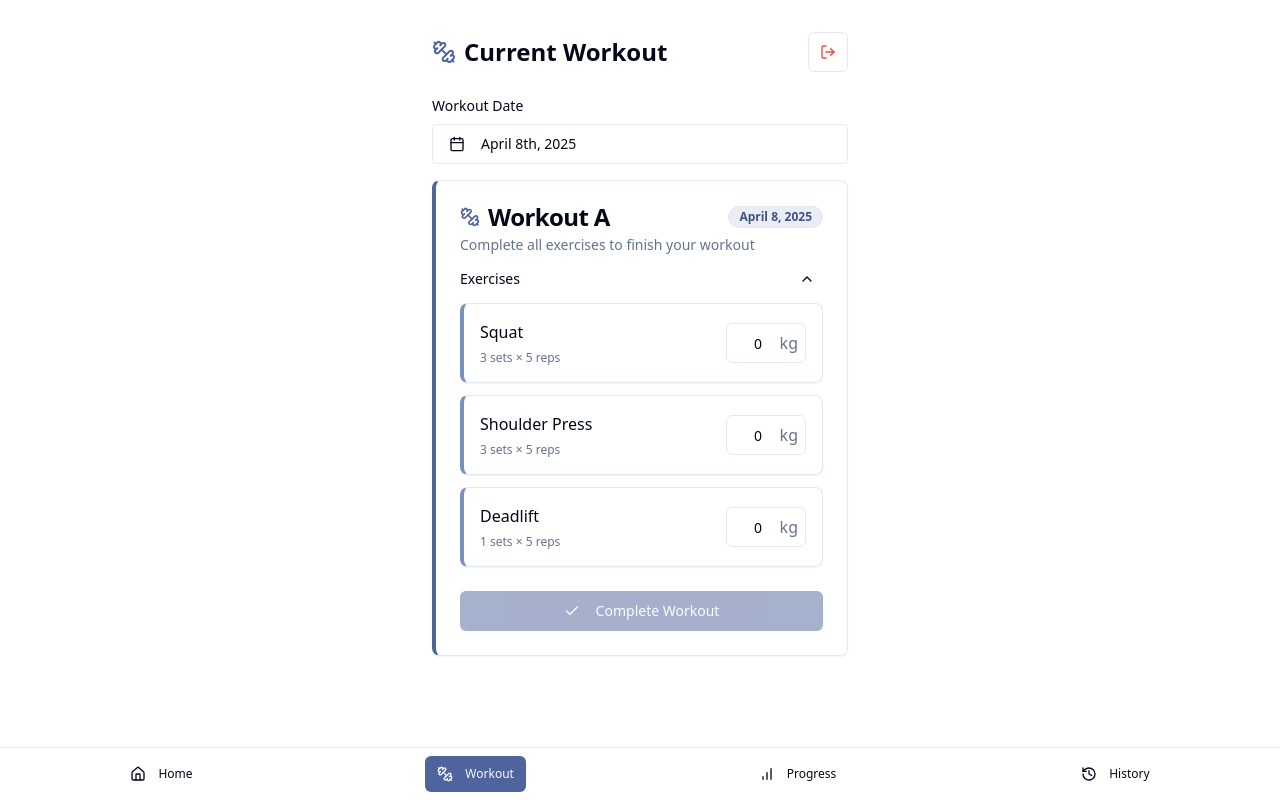
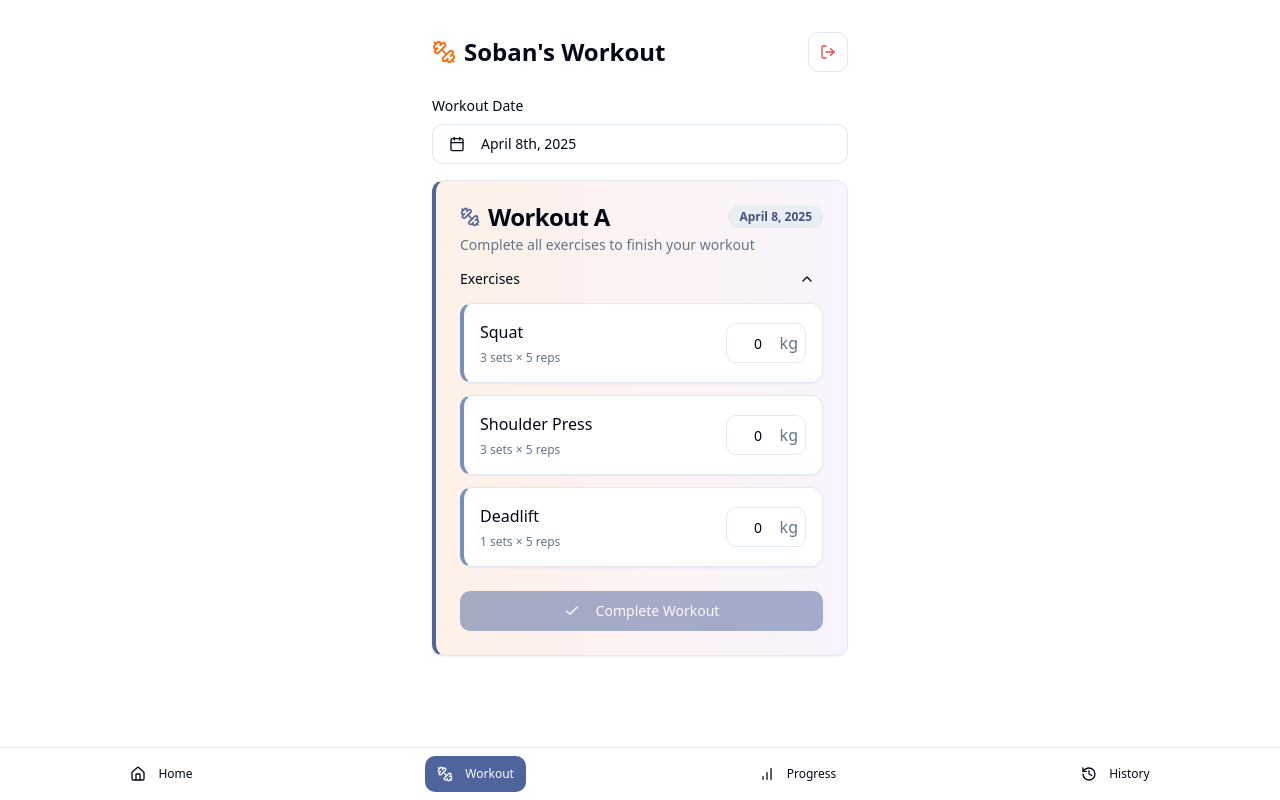
Before and after one commit to soban9392/iron-cycle-tracker-app, a React (Vite) app: page /workout in a window 1280 px wide. Built offline with nearby package versions, Linux system fonts and the light colour scheme.

Commit message:
feat: Rename and style the app
Rename the app to "Soban's Workout" and update the theme for a more peppy look.

```diff
--- a/index.html
+++ b/index.html
@@ -4,12 +4,12 @@
   <head>
     <meta charset="UTF-8" />
     <meta name="viewport" content="width=device-width, initial-scale=1.0, viewport-fit=cover" />
-    <meta name="theme-color" content="#ffffff" />
-    <title>Iron Cycle</title>
+    <meta name="theme-color" content="#F97316" />
+    <title>Soban's Workout</title>
     <meta name="description" content="Track your strength training progress" />
     <meta name="author" content="Lovable" />
 
-    <meta property="og:title" content="Iron Cycle" />
+    <meta property="og:title" content="Soban's Workout" />
     <meta property="og:description" content="Track your strength training progress" />
     <meta property="og:type" content="website" />
     <meta property="og:image" content="https://lovable.dev/opengraph-image-p98pqg.png" />
--- a/src/index.css
+++ b/src/index.css
@@ -14,16 +14,16 @@
     --popover: 0 0% 100%;
     --popover-foreground: 222.2 84% 4.9%;
 
-    --primary: 217 71% 53%;
-    --primary-foreground: 210 40% 98%;
+    --primary: 24 94% 53%;
+    --primary-foreground: 0 0% 100%;
 
-    --secondary: 210 40% 96.1%;
+    --secondary: 270 76% 75%;
     --secondary-foreground: 222.2 47.4% 11.2%;
 
     --muted: 210 40% 96.1%;
     --muted-foreground: 215.4 16.3% 46.9%;
 
-    --accent: 210 40% 96.1%;
+    --accent: 190 90% 60%;
     --accent-foreground: 222.2 47.4% 11.2%;
 
     --destructive: 0 84.2% 60.2%;
@@ -33,16 +33,16 @@
     --input: 214.3 31.8% 91.4%;
     --ring: 222.2 84% 4.9%;
 
-    --radius: 0.5rem;
+    --radius: 0.75rem;
 
     --sidebar-background: 0 0% 98%;
     --sidebar-foreground: 240 5.3% 26.1%;
-    --sidebar-primary: 240 5.9% 10%;
+    --sidebar-primary: 24 94% 53%;
     --sidebar-primary-foreground: 0 0% 98%;
     --sidebar-accent: 240 4.8% 95.9%;
     --sidebar-accent-foreground: 240 5.9% 10%;
     --sidebar-border: 220 13% 91%;
-    --sidebar-ring: 217.2 91.2% 59.8%;
+    --sidebar-ring: 24 94% 60%;
   }
 
   .dark {
@@ -55,16 +55,16 @@
     --popover: 222.2 84% 4.9%;
     --popover-foreground: 210 40% 98%;
 
-    --primary: 210 40% 98%;
-    --primary-foreground: 222.2 47.4% 11.2%;
+    --primary: 24 94% 53%;
+    --primary-foreground: 0 0% 100%;
 
-    --secondary: 217.2 32.6% 17.5%;
+    --secondary: 270 76% 75%;
     --secondary-foreground: 210 40% 98%;
 
     --muted: 217.2 32.6% 17.5%;
     --muted-foreground: 215 20.2% 65.1%;
 
-    --accent: 217.2 32.6% 17.5%;
+    --accent: 190 90% 60%;
     --accent-foreground: 210 40% 98%;
 
     --destructive: 0 62.8% 30.6%;
@@ -75,12 +75,12 @@
     --ring: 212.7 26.8% 83.9%;
     --sidebar-background: 240 5.9% 10%;
     --sidebar-foreground: 240 4.8% 95.9%;
-    --sidebar-primary: 224.3 76.3% 48%;
+    --sidebar-primary: 24 94% 53%;
     --sidebar-primary-foreground: 0 0% 100%;
     --sidebar-accent: 240 3.7% 15.9%;
     --sidebar-accent-foreground: 240 4.8% 95.9%;
     --sidebar-border: 240 3.7% 15.9%;
-    --sidebar-ring: 217.2 91.2% 59.8%;
+    --sidebar-ring: 24 94% 60%;
   }
 }
 
@@ -95,9 +95,9 @@
 }
 
 .workout-card {
-  @apply transition-all duration-300 hover:shadow-lg;
+  @apply transition-all duration-300 hover:shadow-lg bg-gradient-to-r from-primary/10 to-secondary/10;
 }
 
 .exercise-card {
-  @apply transition-transform duration-300 hover:-translate-y-1;
+  @apply transition-transform duration-300 hover:-translate-y-1 border-l-4;
 }
--- a/src/pages/HistoryPage.tsx
+++ b/src/pages/HistoryPage.tsx
@@ -22,7 +22,7 @@ const HistoryPage = () => {
     <div className="container max-w-md mx-auto px-4 py-8 pb-16">
       <div className="flex justify-between items-center mb-6">
         <h1 className="text-2xl font-bold flex items-center">
-          <History className="mr-2 h-6 w-6 text-iron-700" />
+          <History className="mr-2 h-6 w-6 text-primary" />
           Workout History
         </h1>
         <Button
--- a/src/pages/Index.tsx
+++ b/src/pages/Index.tsx
@@ -20,18 +20,18 @@ const Index = () => {
   return (
     <div className="container max-w-md mx-auto px-4 pb-16">
       <div className="py-8 text-center">
-        <h1 className="text-3xl font-bold text-iron-900">Iron Cycle</h1>
+        <h1 className="text-3xl font-bold text-primary">Soban's Workout</h1>
         <p className="text-muted-foreground mt-2">Track your strength progress</p>
       </div>
 
-      <Card className="bg-gradient-to-br from-iron-800 to-iron-950 text-white mb-6">
+      <Card className="bg-gradient-to-br from-primary to-secondary text-white mb-6">
         <CardContent className="p-6">
           <div className="flex items-center mb-4">
             <Dumbbell className="h-6 w-6 mr-2" />
             <h2 className="text-xl font-semibold">Up Next</h2>
           </div>
 
-          <div className="bg-white/10 rounded-lg p-4 mb-4">
+          <div className="bg-white/20 rounded-lg p-4 mb-4 backdrop-blur-sm">
             <h3 className="text-lg font-medium">Workout {currentWorkout?.type || nextWorkoutType}</h3>
             <ul className="mt-2 space-y-1">
               {(currentWorkout ? currentWorkout.exercises :
@@ -57,20 +57,20 @@ const Index = () => {
 
           <Button
             onClick={handleStartWorkout}
-            className="w-full bg-white text-iron-900 hover:bg-gray-100"
+            className="w-full bg-white text-primary hover:bg-gray-100"
           >
             {currentWorkout ? "Continue Workout" : "Start Workout"}
           </Button>
         </CardContent>
       </Card>
 
-      <Card>
+      <Card className="bg-gradient-to-t from-accent/10 to-transparent">
         <CardContent className="p-6">
           <h2 className="text-xl font-semibold mb-4">Your Training Plan</h2>
 
           <div className="space-y-4">
-            <div className="bg-iron-50 rounded-lg p-4">
-              <h3 className="font-medium mb-2">Workout A</h3>
+            <div className="bg-white rounded-lg p-4 shadow-md border border-primary/20">
+              <h3 className="font-medium mb-2 text-primary">Workout A</h3>
               <ul className="text-sm space-y-1">
                 <li className="flex justify-between">
                   <span>Squat</span>
@@ -87,8 +87,8 @@ const Index = () => {
               </ul>
             </div>
 
-            <div className="bg-iron-50 rounded-lg p-4">
-              <h3 className="font-medium mb-2">Workout B</h3>
+            <div className="bg-white rounded-lg p-4 shadow-md border border-secondary/20">
+              <h3 className="font-medium mb-2 text-secondary">Workout B</h3>
               <ul className="text-sm space-y-1">
                 <li className="flex justify-between">
                   <span>Squat</span>
--- a/src/pages/WorkoutPage.tsx
+++ b/src/pages/WorkoutPage.tsx
@@ -55,8 +55,8 @@ const WorkoutPage = () => {
     <div className="container max-w-md mx-auto px-4 py-8 pb-16">
       <div className="flex justify-between items-center mb-6">
         <h1 className="text-2xl font-bold flex items-center">
-          <Dumbbell className="mr-2 h-6 w-6 text-iron-700" />
-          Current Workout
+          <Dumbbell className="mr-2 h-6 w-6 text-primary" />
+          Soban's Workout
         </h1>
         <Button
           variant="outline"
```
